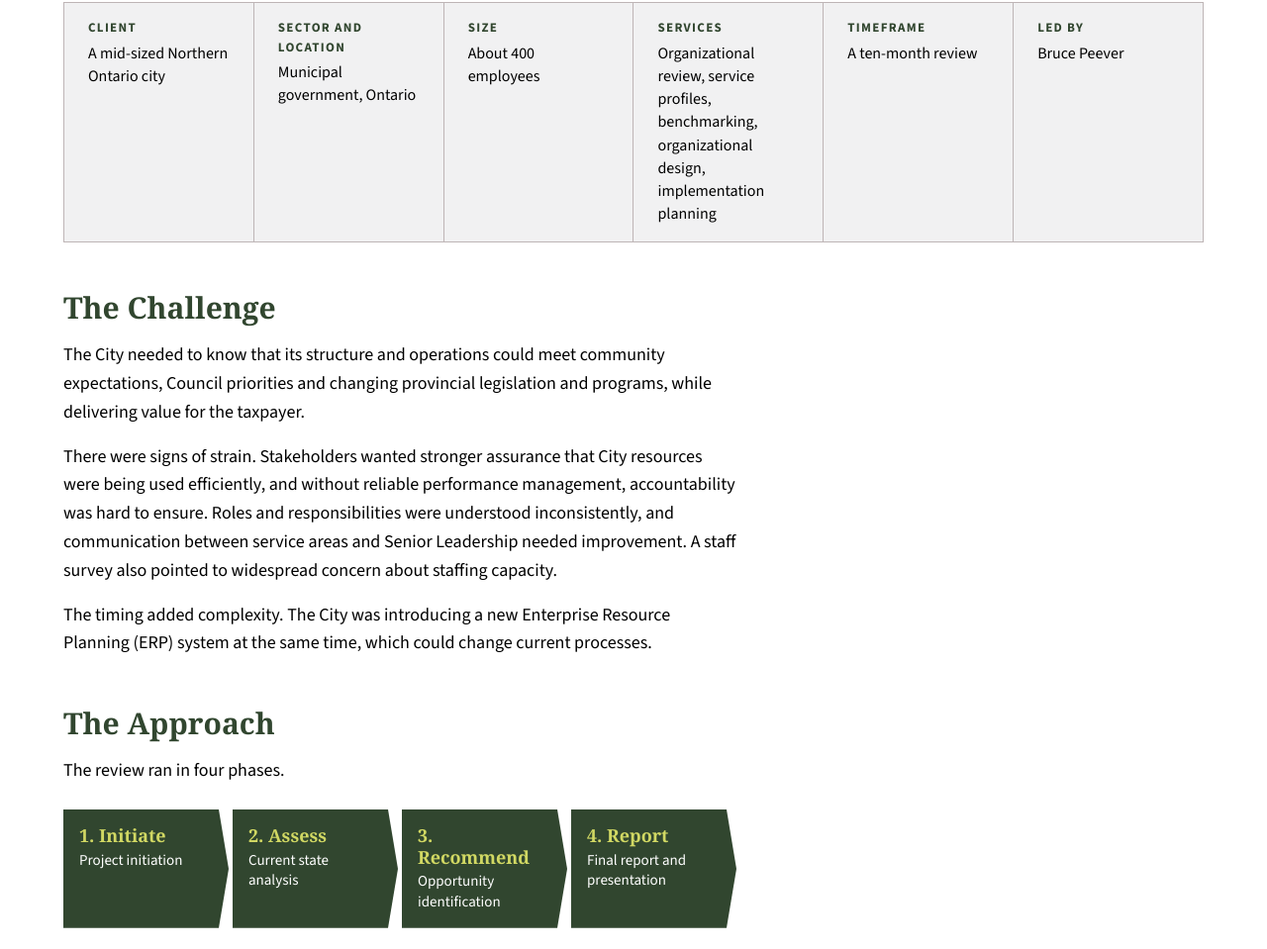
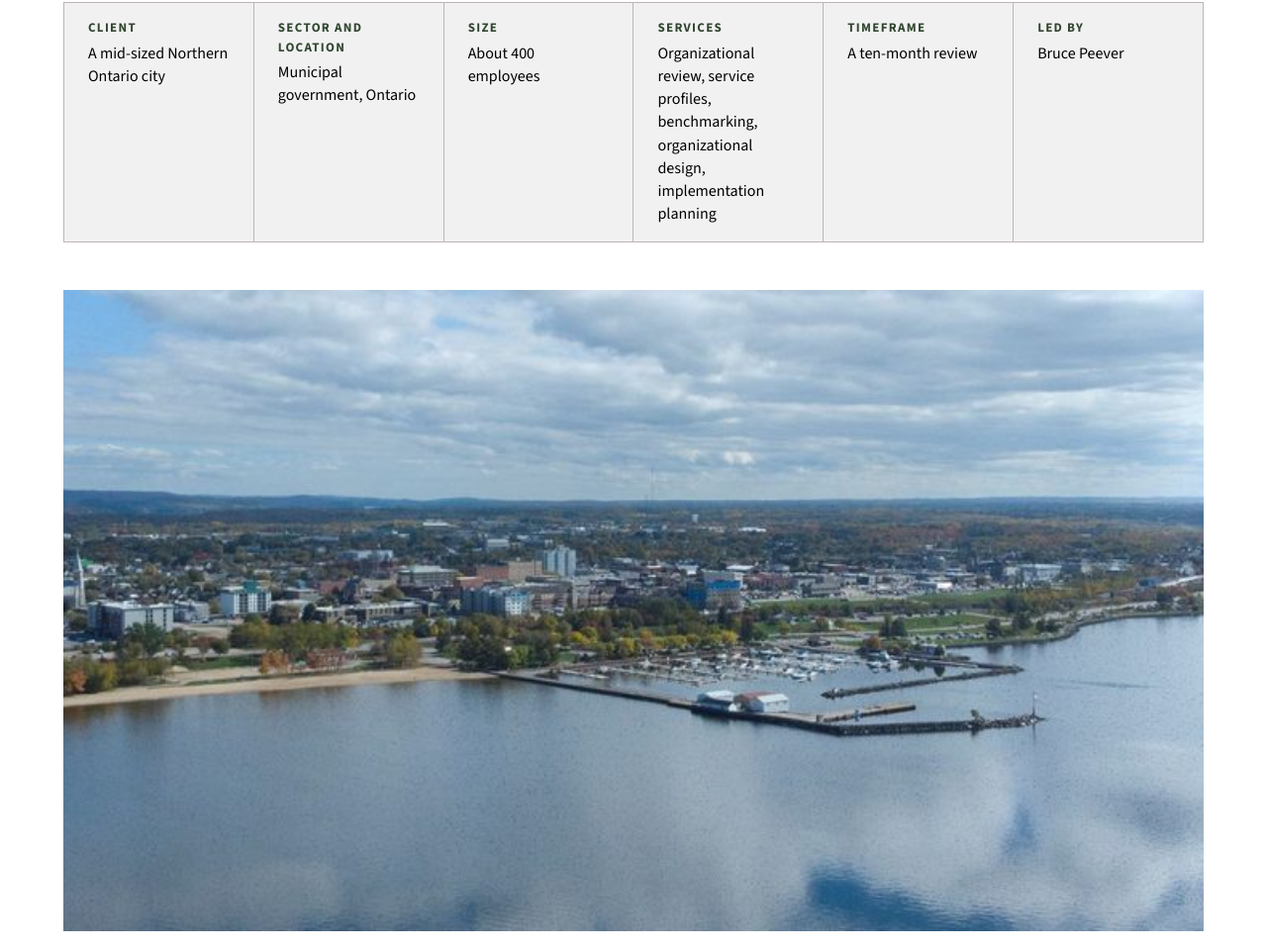
Before and after one commit to bailemor/sample-web-site, a plain HTML site: page case-studies.html in a window 1280 px wide. Shown: the part 10215-11174 px from the top of the page at 99% size. Drawn offline with Linux system fonts and the light colour scheme.

Commit message:
Add waterfront photo to the Northern Ontario city case study
No caption or credit, matching the rest of this PR.

Co-Authored-By: Claude Opus 5.5 <noreply@anthropic.com>
Claude-Session: https://claude.ai/code/session_01XRxcuneHQbuZosuNmJ8izH

```diff
--- a/case-studies.html
+++ b/case-studies.html
@@ -272,6 +272,10 @@
         </dl>
       </header>
 
+      <figure class="cs-photo">
+        <img src="images/places/north-bay-waterfront-1200.jpg" srcset="images/places/north-bay-waterfront-800.jpg 800w, images/places/north-bay-waterfront-1200.jpg 1200w, images/places/north-bay-waterfront-1920.jpg 1920w" sizes="(min-width: 1248px) 1152px, 100vw" width="1920" height="640" alt="A city waterfront on a large northern lake" loading="lazy" decoding="async">
+      </figure>
+
       <div class="cs-body">
         <h3>The Challenge</h3>
         <p>The City needed to know that its structure and operations could meet community expectations, Council priorities and changing provincial legislation and programs, while delivering value for the taxpayer.</p>
```
Also changed, not shown: photo-credits.html (+1 -1 lines).
